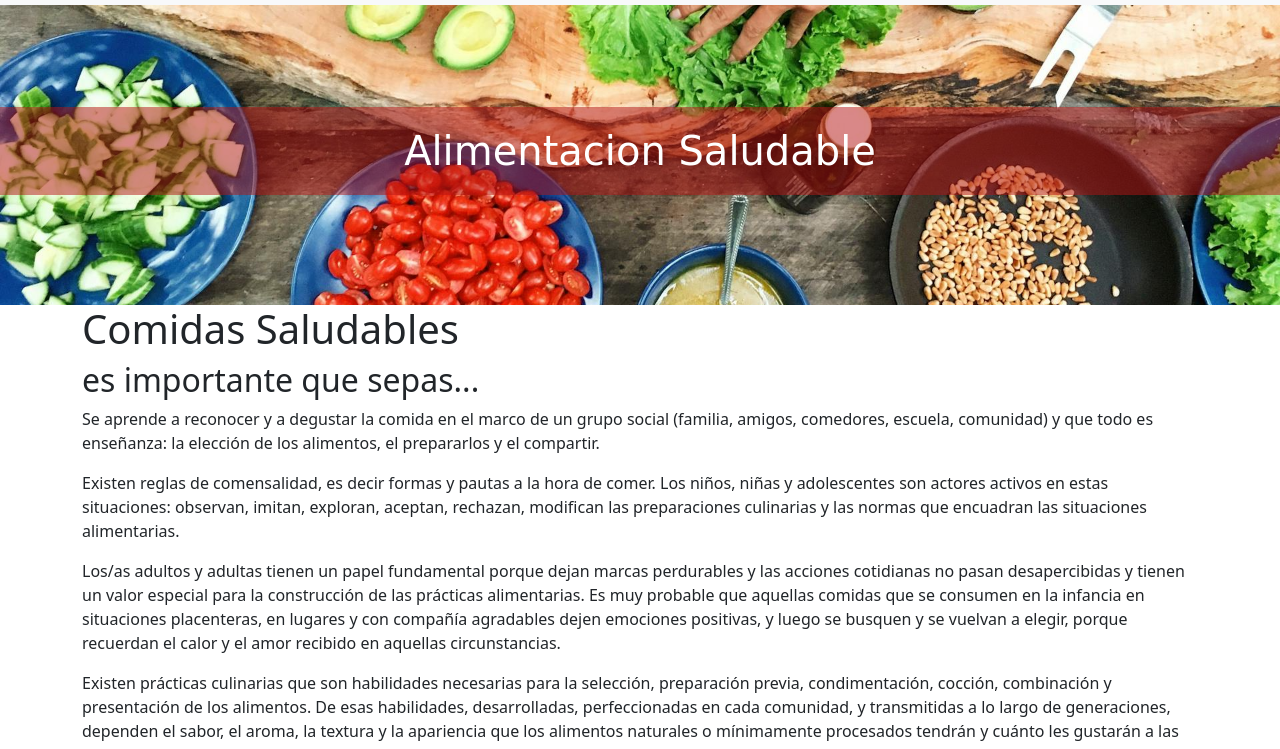
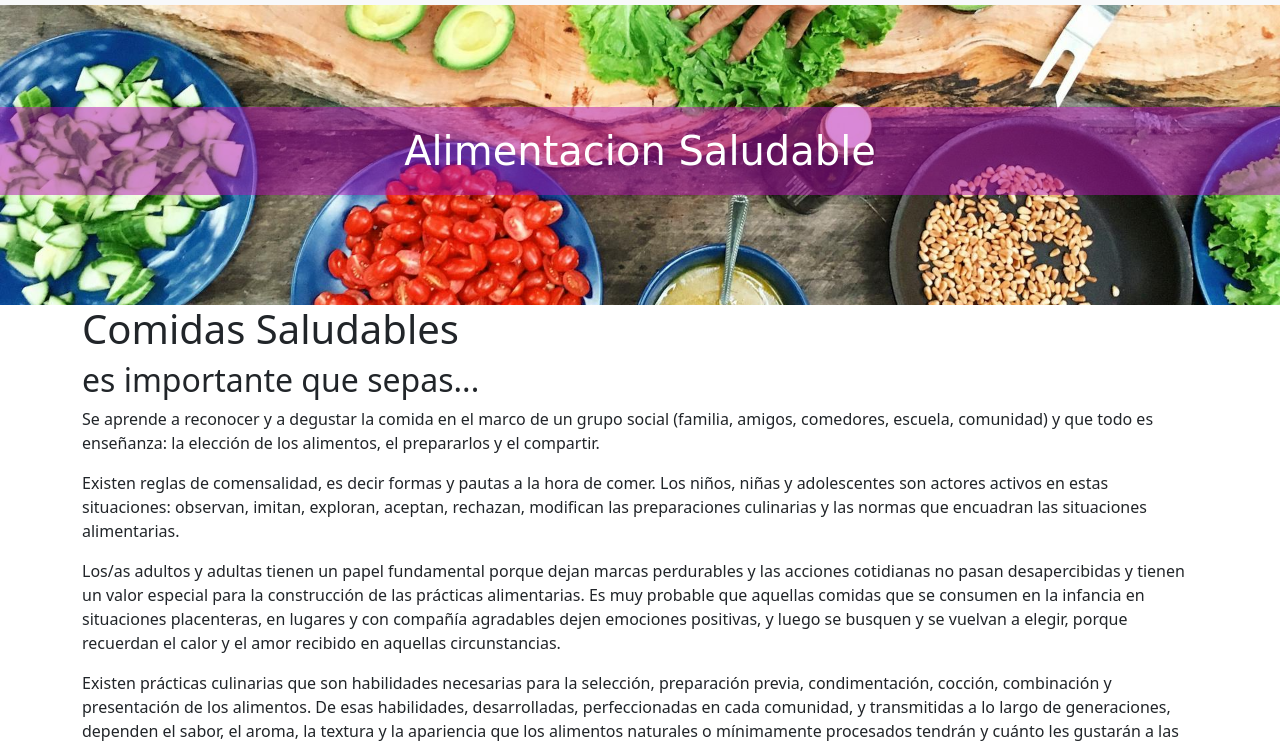
Before and after one commit to RaulGodo/Practica1_clase4, a plain HTML site: page practica1_clase04-main/index.html in a window 1280 px wide. Shown: the part 51-800 px from the top of the page. Drawn offline with nearby package versions, Linux system fonts and the light colour scheme; a web font is replaced by a local one.

Commit message:
cambio en el estilo y en el index

```diff
--- a/practica1_clase04-main/style.css
+++ b/practica1_clase04-main/style.css
@@ -18,7 +18,7 @@ header {
 header h1 {
     font-family: "Edu AU VIC WA NT Hand", cursive;
     width: 100%;
-    background-color: rgba(182, 20, 20, 0.5); /* Fondo negro semitransparente */
+    background-color: rgba(182, 20, 177, 0.5); /* Fondo negro semitransparente */
     color: white;
     text-align: center;
     padding: 20px;
```
Also changed, not shown: practica1_clase04-main/index.html (+1 -1 lines).
